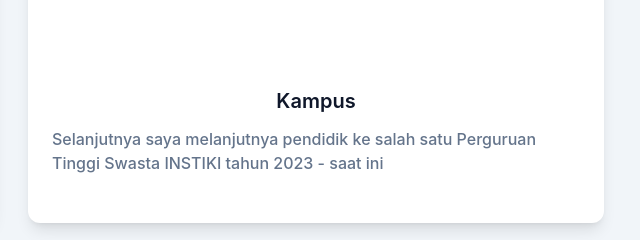
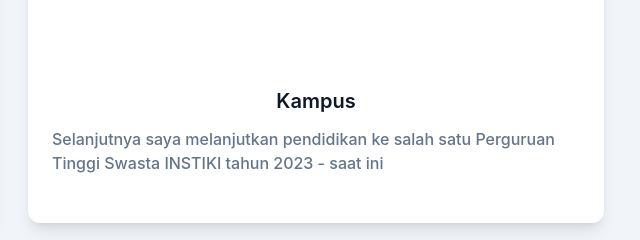
Before and after one commit to wahsur/portofolio_wg, a website: page index.html in a window 1280 px wide. Shown: the part 2020-2260 px from the top of the page, 628-1268 px from the left. Drawn offline with Linux system fonts and the light colour scheme.

Commit message:
Memperbarui index

```diff
--- a/index.html
+++ b/index.html
@@ -221,7 +221,7 @@
                             <div class="py-8 px-6">
                                 <h3 class="mb-3 font-semibold text-center text-xl text-dark truncade">Kampus</h3>
                                 <p class="font-medium text-base text-secondary mb-4">
-                                    Selanjutnya saya melanjutnya pendidik ke salah satu Perguruan Tinggi Swasta INSTIKI tahun 2023 - saat ini</p>
+                                    Selanjutnya saya melanjutkan pendidikan ke salah satu Perguruan Tinggi Swasta INSTIKI tahun 2023 - saat ini</p>
                             </div>
                         </div>
                     </div>
```
